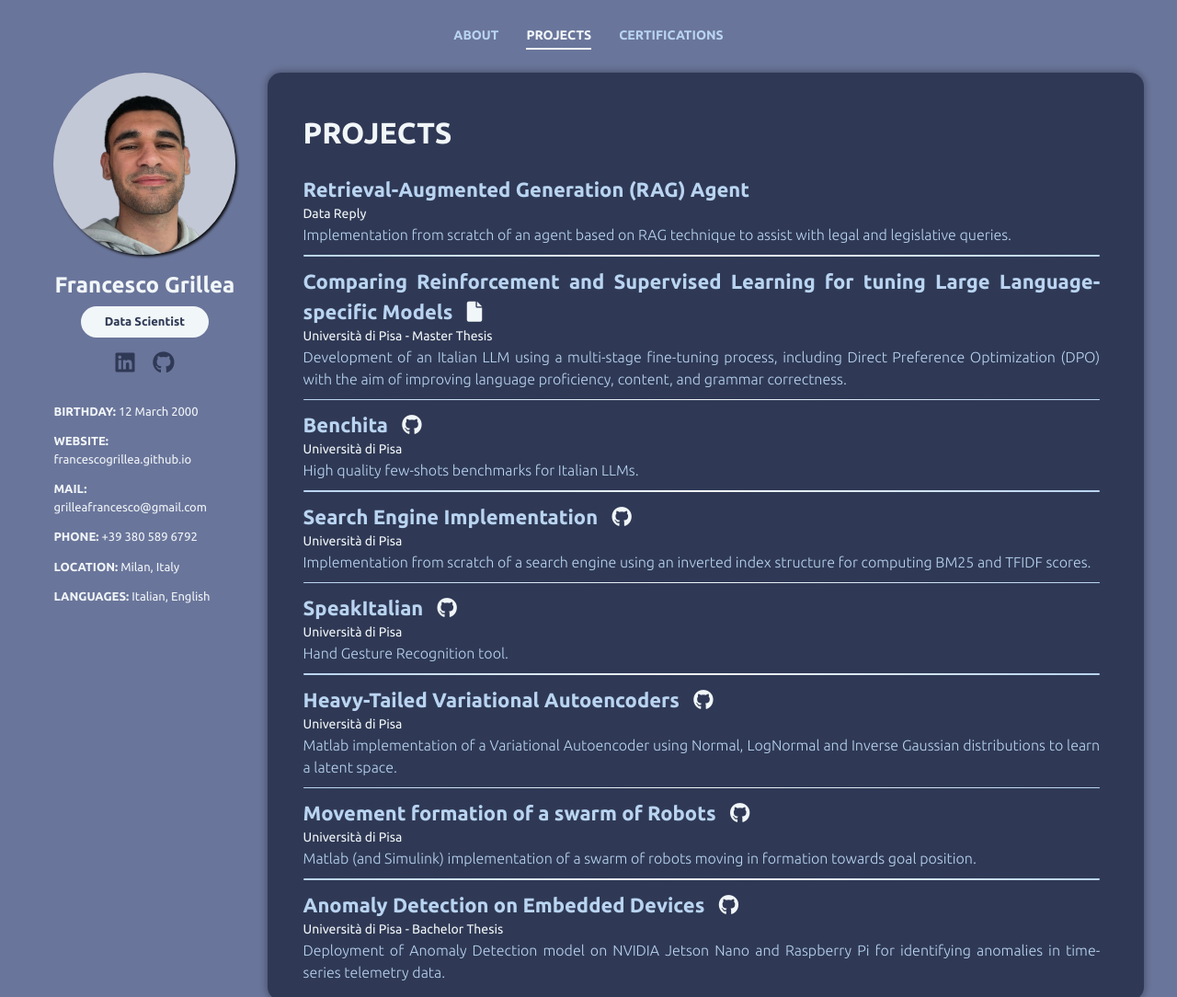
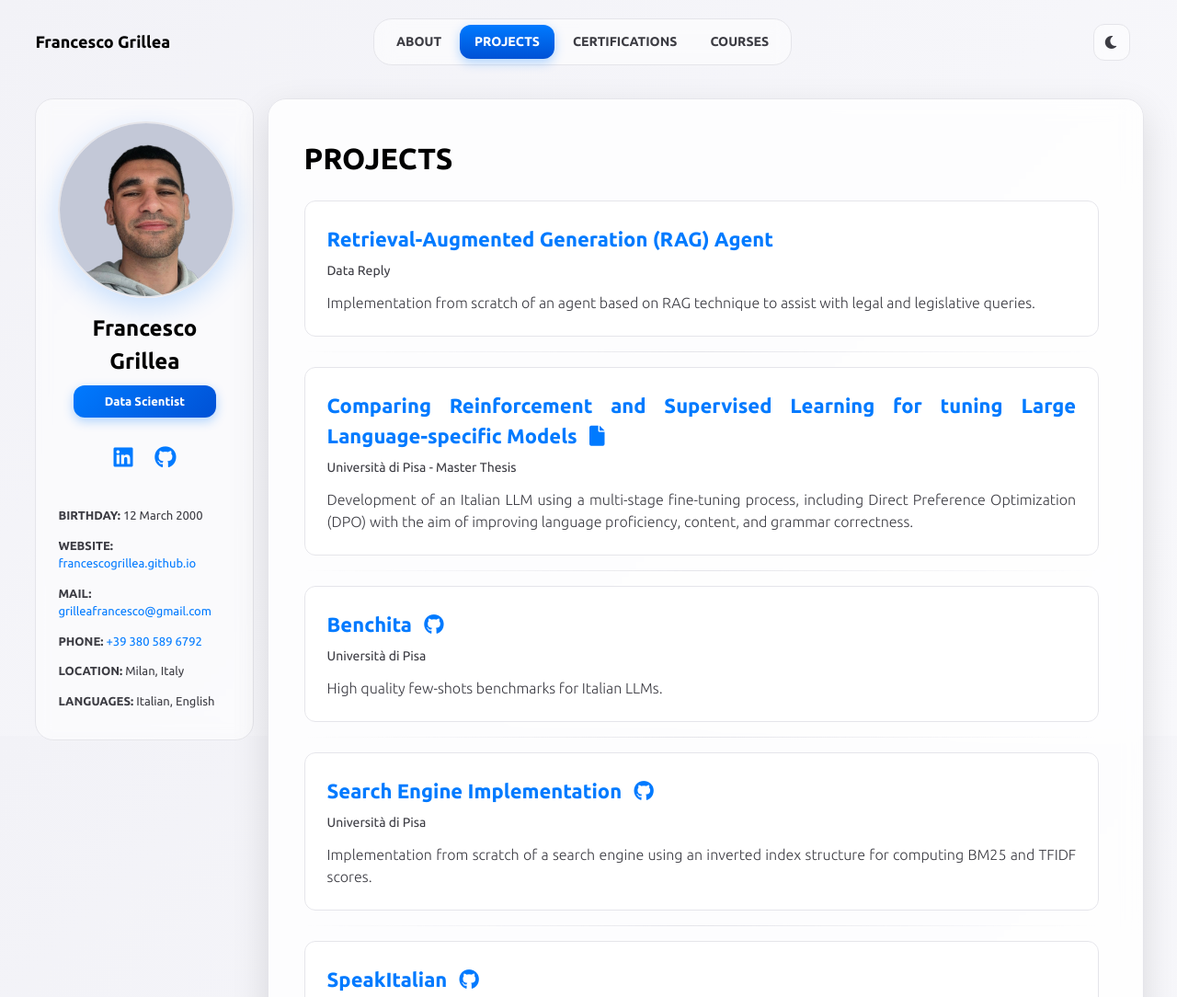
Before and after one commit to francescogrillea/francescogrillea.github.io, a plain HTML site: page projects.html in a window 1280 px wide. Shown: the top 1084 px of the page at 92% size. Drawn offline with Linux system fonts and the light colour scheme; a web font is replaced by a local one.

Commit message:
feat: liquid glass theme

```diff
--- a/assets/css/animations.css
+++ b/assets/css/animations.css
@@ -15,13 +15,9 @@
 
 .typewriter-animation {
     overflow: hidden;
-    border-right: .15em solid black; /* Adjust the caret color */
+    border-right: .15em solid var(--text-color-primary); /* Adjust the caret color */
     white-space: nowrap;
     animation:
             typewriter 2s steps(80, end),
             blink-caret .1s step-end infinite;
 }
-
-.collapsible-nav .nav-link {
-    transition: color 0.3s ease-in-out;
-}
--- a/assets/css/colors.css
+++ b/assets/css/colors.css
@@ -1,6 +1,29 @@
 :root{
-    --text-color-primary: #f1f6f8;
-    --text-color-secondary: #b9d4f1;
-    --background-primary: #6a759b;
-    --background-secondary: #2f3955;
+    --text-color-primary: #000000;
+    --text-color-secondary: #3C3C43;
+    --background-primary: #F2F2F7;
+    --background-secondary: #FFFFFF;
+    --accent-primary: #007AFF;
+    --border-light: #E5E5EA;
+    --shadow-soft: 0 10px 30px rgba(0, 0, 0, 0.08);
+    --shadow-medium: 0 15px 40px rgba(0, 0, 0, 0.12);
+
+    --glass-surface: rgba(255, 255, 255, 0.8);
+    --glass-panel: rgba(255, 255, 255, 0.5);
+    --page-gradient: linear-gradient(135deg, #F2F2F7 0%, #F9F9FC 100%);
 }
+
+:root.dark-mode{
+    --text-color-primary: #FFFFFF;
+    --text-color-secondary: #EBEBF5;
+    --background-primary: #1C1C1E;
+    --background-secondary: #2C2C2E;
+    --accent-primary: #0A84FF;
+    --border-light: #3A3A3C;
+    --shadow-soft: 0 10px 30px rgba(0, 0, 0, 0.4);
+    --shadow-medium: 0 15px 40px rgba(0, 0, 0, 0.5);
+
+    --glass-surface: rgba(44, 44, 46, 0.8);
+    --glass-panel: rgba(58, 58, 60, 0.5);
+    --page-gradient: linear-gradient(135deg, #1C1C1E 0%, #2C2C2E 100%);
+}
--- a/assets/css/page-content.css
+++ b/assets/css/page-content.css
@@ -2,12 +2,11 @@
 
 main {
     padding: 2% 5% 2% 4%;
-    background-color: var(--background-secondary);
-    border-radius: 15px;
-    box-shadow: 0 5px 5px rgba(0, 0, 0, 0.1),
-    0 -5px 5px rgba(0, 0, 0, 0.1),
-    5px 0 5px rgba(0, 0, 0, 0.1),
-    -5px 0 5px rgba(0, 0, 0, 0.1);
+    background: var(--glass-surface);
+    backdrop-filter: blur(10px);
+    border: 1px solid var(--border-light);
+    border-radius: 20px;
+    box-shadow: var(--shadow-medium);
     color: var(--text-color-secondary);
 }
 
@@ -16,15 +15,25 @@ li{
 }
 
 /* INDEX PAGE */
+.content-container {
+    margin-bottom: 2rem;
+}
+
 .content-container .content-title{
     font-size: var(--text-size-primary);
     font-weight: bold;
-    color: var(--text-color-primary);
+    color: var(--accent-primary);
+    margin-bottom: 1rem;
 }
 
 .content-container .content-list {
     font-size: var(--text-size-primary);
     font-weight: bold;
+    background: var(--glass-panel);
+    backdrop-filter: blur(8px);
+    border: 1px solid var(--border-light);
+    border-radius: 12px;
+    padding: 1.5rem;
 }
 
 
@@ -46,12 +55,19 @@ li{
 .content-container .content-list-multicolumn {
     display: flex;
     justify-content: flex-start;
-    gap: 10px;
+    gap: 15px;
+    flex-wrap: wrap;
 }
 
 .content-container .content-list-multicolumn .list{
-    /*text-align: center;*/
     font-weight: 500;
+    background: var(--glass-panel);
+    backdrop-filter: blur(8px);
+    border: 1px solid var(--border-light);
+    border-radius: 12px;
+    padding: 1.5rem;
+    flex: 1;
+    min-width: 200px;
 }
 .content-container .content-list-multicolumn ul{
     text-align: left;
@@ -65,35 +81,59 @@ li{
 
 /* PROJECTS AND CERTIFICATION PAGE */
 
-.separation-line-h-full {
-    border: 0; /* Removes the default border of the line */
-    border-radius: 10px;
-    height: 1.5px;
-    margin-top: 10px;
-    margin-bottom: 10px;
-    background: radial-gradient(circle, var(--text-color-primary), var(--text-color-secondary));
-    /*background: linear-gradient(to right, var(--text-color-secondary), var(--text-color-primary)); !* Gradient color *!*/
+.project-container {
+    background: var(--glass-panel);
+    backdrop-filter: blur(8px);
+    border: 1px solid var(--border-light);
+    border-radius: 12px;
+    padding: 1.5rem;
+    margin-bottom: 1rem;
+    transition: all 0.3s ease;
+}
+
+.project-container:hover {
+    background: var(--glass-surface);
+    box-shadow: 0 8px 20px rgba(0, 122, 255, 0.1);
+    transform: translateY(-2px);
 }
 
 .project-container .project-title{
     font-size: var(--text-size-primary);
     font-weight: bold;
+    color: var(--accent-primary);
+    margin-bottom: 0.5rem;
 }
 
 .project-container .project-enterprise{
-    color: var(--text-color-primary);
+    color: var(--text-color-secondary);
     font-size: 14px;
+    margin-bottom: 0.75rem;
 }
 
 .project-container .project-description{
     font-size: 16px;
     font-weight: 100;
-    word-wrap: break-word;  /* Break long words if necessary */
-    overflow-wrap: break-word; /* Break lines to fit within the container */
-    white-space: normal;    /* Allow text to wrap to the next line */
+    word-wrap: break-word;
+    overflow-wrap: break-word;
+    white-space: normal;
+    color: var(--text-color-secondary);
 }
 
 .project-container .project-link{
-    color: var(--text-color-primary);
-    padding-left: 10px;
+    color: var(--accent-primary);
+    padding-left: 8px;
+    text-decoration: none;
+    transition: color 0.2s ease;
 }
+
+.project-container .project-link:hover{
+    color: #0051D5;
+}
+
+.separation-line-h-full {
+    border: 0;
+    border-radius: 10px;
+    height: 1px;
+    margin: 1rem 0;
+    background: linear-gradient(90deg, transparent, var(--border-light), transparent);
+}
--- a/assets/css/sidebar.css
+++ b/assets/css/sidebar.css
@@ -1,12 +1,12 @@
 @import url('colors.css');
 
 sidebar {
-    /*background-color: #0b2e13;*/
     display: block;
-    /*width: 15%;*/
-    border-radius: 10px;
-    padding-left: 20px;
-    padding-right: 20px;
+    border-radius: 20px;
+    padding: 1.5rem;
+    background: var(--glass-panel);
+    backdrop-filter: blur(8px);
+    border: 1px solid var(--border-light);
 }
 
 sidebar .profile-img-wrapper img {
@@ -15,7 +15,8 @@ sidebar .profile-img-wrapper img {
     width: 100%;
     height: 100%;
     border-radius: 50%;
-    box-shadow: 2px 2px 3px #0e0f0f;
+    box-shadow: 0 10px 30px rgba(0, 122, 255, 0.2);
+    border: 2px solid var(--border-light);
 }
 
 sidebar .information-wrapper .profile-name h2 {
@@ -26,16 +27,16 @@ sidebar .information-wrapper .profile-name h2 {
 }
 
 sidebar .information-wrapper .badge{
-    background-color: var(--text-color-primary);
+    background: linear-gradient(135deg, #007AFF 0%, #0051D5 100%);
     width: 70%;
-    padding-top: 7px;
-    padding-bottom: 7px;
-    border-radius: 50px;
+    padding: 8px 12px;
+    border-radius: 12px;
     font-weight: 700;
     font-size: 13px;
-    color: var(--background-secondary);
+    color: #FFFFFF;
     text-align: center;
-    margin: 5px auto;
+    margin: 8px auto;
+    box-shadow: 0 4px 12px rgba(0, 122, 255, 0.3);
 }
 
 
@@ -48,17 +49,30 @@ sidebar .information-wrapper .social-links{
 sidebar .information-wrapper .social-links .social-link {
     display: inline-block;
     font-size: 24px;
-    color: var(--background-secondary);
-    margin-top: 5px;
-    padding: 0 8px;
+    color: var(--accent-primary);
+    margin-top: 8px;
+    padding: 10px;
+    border-radius: 50%;
+    transition: all 0.3s ease;
+}
+
+sidebar .information-wrapper .social-links .social-link:hover {
+    background: rgba(0, 122, 255, 0.1);
+    transform: scale(1.1);
 }
 
 sidebar .information-wrapper p{
     font-size: 13px;
-    margin-bottom: 5px;
+    margin-bottom: 8px;
+    color: var(--text-color-secondary);
 }
 
 sidebar .information-wrapper a{
     text-decoration: none;
-    color: var(--text-color-primary);
+    color: var(--accent-primary);
+    transition: color 0.2s ease;
 }
+
+sidebar .information-wrapper a:hover{
+    color: #0051D5;
+}
--- a/assets/css/style.css
+++ b/assets/css/style.css
@@ -12,7 +12,9 @@ body {
     line-height: 1.5;
     color: var(--text-color-primary);
     text-align: justify;
-    background-color: var(--background-primary);
+    background: var(--page-gradient);
+    background-attachment: fixed;
+    transition: background 0.3s ease, color 0.3s ease;
 }
 
 h1{
@@ -27,35 +29,85 @@ h1{
 }
 
 
-.collapsible-nav {
+/* Logo left, nav centered, theme toggle right.
+   The 1fr side columns keep the nav centred on the page, not between its neighbours. */
+.site-header {
+    display: grid;
+    grid-template-columns: 1fr auto 1fr;
+    align-items: center;
+    gap: 15px;
+    padding: 20px 4% 10px 3%;
+}
+
+.site-header .site-logo {
+    font-size: 18px;
+    font-weight: 700;
+    color: var(--text-color-primary);
+    text-decoration: none;
+    white-space: nowrap;
+}
+
+.site-header .site-logo:hover {
+    color: var(--accent-primary);
+}
+
+.main-nav {
     display: flex;
     align-items: center;
     justify-content: center;
-    width: 0px;
-    overflow: hidden;
-    padding-top: 2%;
-}
-.collapsible-nav.show {
-    width: 100%;
+    flex-wrap: wrap;
+    background: var(--glass-panel);
+    backdrop-filter: blur(10px);
+    border: 1px solid var(--border-light);
+    border-radius: 20px;
+    padding: 6px;
 }
 
-.collapsible-nav .nav-link {
+.main-nav .nav-link {
     font-size: 14px;
     font-weight: 600;
     color: var(--text-color-secondary);
     text-transform: uppercase;
-    padding: 2px 0;
-    height: 24px;
-    margin: 0 15px;
+    padding: 8px 16px;
+    margin: 0 2px;
     text-decoration: none;
+    border-radius: 12px;
+    transition: all 0.3s ease;
 }
 
-.collapsible-nav .nav-link.active {
-    color: var(--text-color-primary);
-    border-bottom: 2px solid var(--text-color-primary);
-    padding-bottom: 0;
+.main-nav .nav-link.active {
+    color: #FFFFFF;
+    background: linear-gradient(180deg, var(--accent-primary) 0%, #0051D5 100%);
+    box-shadow: 0 4px 12px rgba(0, 122, 255, 0.3);
 }
 
-.collapsible-nav .nav-link:hover  {
-    color: var(--text-color-primary);
+.main-nav .nav-link:hover  {
+    background: rgba(0, 122, 255, 0.1);
+    color: var(--accent-primary);
 }
+
+.main-nav .nav-link.active:hover {
+    color: #FFFFFF;
+}
+
+.site-header .theme-toggle {
+    justify-self: end;
+    display: flex;
+    align-items: center;
+    justify-content: center;
+    width: 40px;
+    height: 40px;
+    font-size: 16px;
+    color: var(--text-color-secondary);
+    background: var(--glass-panel);
+    backdrop-filter: blur(10px);
+    border: 1px solid var(--border-light);
+    border-radius: 12px;
+    cursor: pointer;
+    transition: all 0.3s ease;
+}
+
+.site-header .theme-toggle:hover {
+    color: var(--accent-primary);
+    box-shadow: var(--shadow-soft);
+}
--- /dev/null
+++ b/assets/js/load_header.js
@@ -0,0 +1,43 @@
+document.addEventListener("DOMContentLoaded", function () {
+    const header = document.getElementById("header-container");
+
+    fetch("header.html")
+        .then(response => response.text())
+        .then(data => {
+            header.innerHTML = data;
+            markActiveLink(header);
+            setupThemeToggle(header);
+        })
+        .catch(error => console.error("Error loading header:", error));
+});
+
+/* Highlight the link matching the current page. */
+function markActiveLink(header) {
+    const page = window.location.pathname.split("/").pop() || "index.html";
+
+    header.querySelectorAll(".nav-link").forEach(link => {
+        if (link.getAttribute("href") === page) {
+            link.classList.add("active");
+        }
+    });
+}
+
+function setupThemeToggle(header) {
+    const button = header.querySelector("#theme-toggle");
+    const icon = button.querySelector("i");
+    const root = document.documentElement;
+
+    const syncIcon = () => {
+        const dark = root.classList.contains("dark-mode");
+        icon.classList.toggle("fa-sun", dark);
+        icon.classList.toggle("fa-moon", !dark);
+    };
+
+    syncIcon();
+
+    button.addEventListener("click", () => {
+        const dark = root.classList.toggle("dark-mode");
+        localStorage.setItem("theme", dark ? "dark" : "light");
+        syncIcon();
+    });
+}
--- /dev/null
+++ b/assets/js/theme.js
@@ -0,0 +1,4 @@
+/* Loaded synchronously in <head> so the theme is applied before the first paint. */
+if (localStorage.getItem("theme") === "dark") {
+    document.documentElement.classList.add("dark-mode");
+}
--- a/assets/js/transitions.js
+++ /dev/null
@@ -1,4 +0,0 @@
-document.addEventListener("DOMContentLoaded", function () {
-    const nav = document.querySelector(".collapsible-nav");
-    nav.classList.add("show");
-});
--- /dev/null
+++ b/header.html
@@ -0,0 +1,12 @@
+<a href="index.html" class="site-logo">Francesco Grillea</a>
+
+<nav class="main-nav">
+  <a href="index.html" class="nav-link">ABOUT</a>
+  <a href="projects.html" class="nav-link">PROJECTS</a>
+  <a href="certifications.html" class="nav-link">CERTIFICATIONS</a>
+  <a href="courses.html" class="nav-link">COURSES</a>
+</nav>
+
+<button type="button" id="theme-toggle" class="theme-toggle" aria-label="Toggle theme">
+  <i class="fas fa-moon"></i>
+</button>
--- a/projects.html
+++ b/projects.html
@@ -17,17 +17,13 @@
   <link rel="stylesheet" href="assets/css/page-content.css">
   <link rel="stylesheet" href="assets/css/animations.css">
 
+  <script src="assets/js/theme.js"></script>
+
 </head>
 
 <body>
 
-<header>
-  <nav class="collapsible-nav" id="collapsible-nav">
-    <a href="index.html" class="nav-link">ABOUT</a>
-    <a href="projects.html" class="nav-link active">PROJECTS</a>
-    <a href="certifications.html" class="nav-link">CERTIFICATIONS</a>
-  </nav>
-</header>
+<header class="site-header" id="header-container"></header>
 
 
 <div class="content-wrapper">
@@ -176,8 +172,8 @@
 </div>
 
 
+<script src="assets/js/load_header.js"></script>
 <script src="assets/js/load_sidebar.js"></script>
-<script src="assets/js/transitions.js"></script>
 
 </body>
 </html>
```
Also changed, not shown: certifications.html (+4 -9 lines), courses.html (added, +67 -0 lines), index.html (+4 -9 lines), .claude/skills/liquid_glass_theme/SKILL.md (added).
